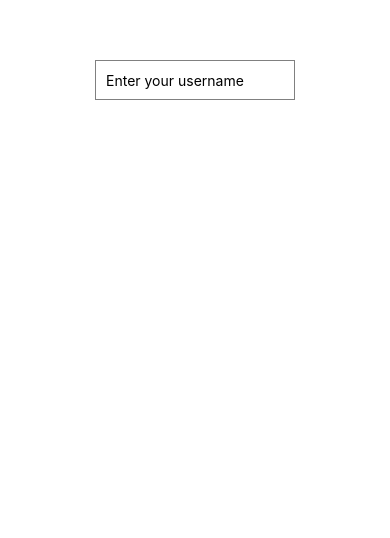
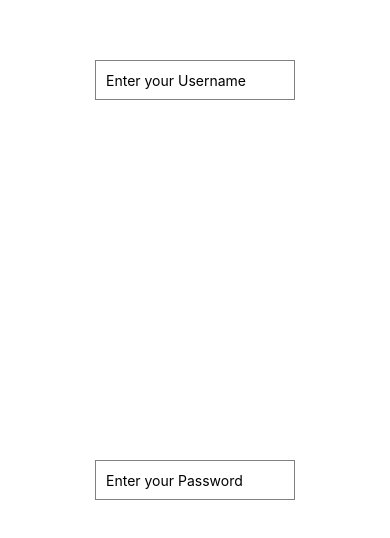
Before and after one commit to sai-rishith/ReactNative-Task03, a React Native app in the folder NewProject/: screen / in a window 390 px wide. Shown: the part 290-828 px from the top of the page. Built offline with nearby package versions, Linux system fonts and the light colour scheme.

Commit message:
Update ParentComponent.js

```diff
--- a/NewProject/components/ParentComponent.js
+++ b/NewProject/components/ParentComponent.js
@@ -6,9 +6,15 @@ const ParentComponent = () => {
   return (
     <View style={styles.container}>
       <CustomTextInput
+        style={styles.input01}
+        placeholder="Enter your Username"
+      />
+      <View style={styles.container}>
+      <CustomTextInput
         style={styles.input}
-        placeholder="Enter your username"
+        placeholder="Enter your Password"
       />
+      </View>
     </View>
   );
 };
@@ -28,6 +34,15 @@ const styles = StyleSheet.create({
     marginBottom: 10,
     marginTop:350
   },
+  input01: {
+    width: 200,
+    height: 40,
+    borderColor: 'gray',
+    borderWidth: 1,
+    paddingHorizontal: 10,
+    marginBottom: 10,
+    marginTop:350
+  },
 });
 
 export default ParentComponent;
```
